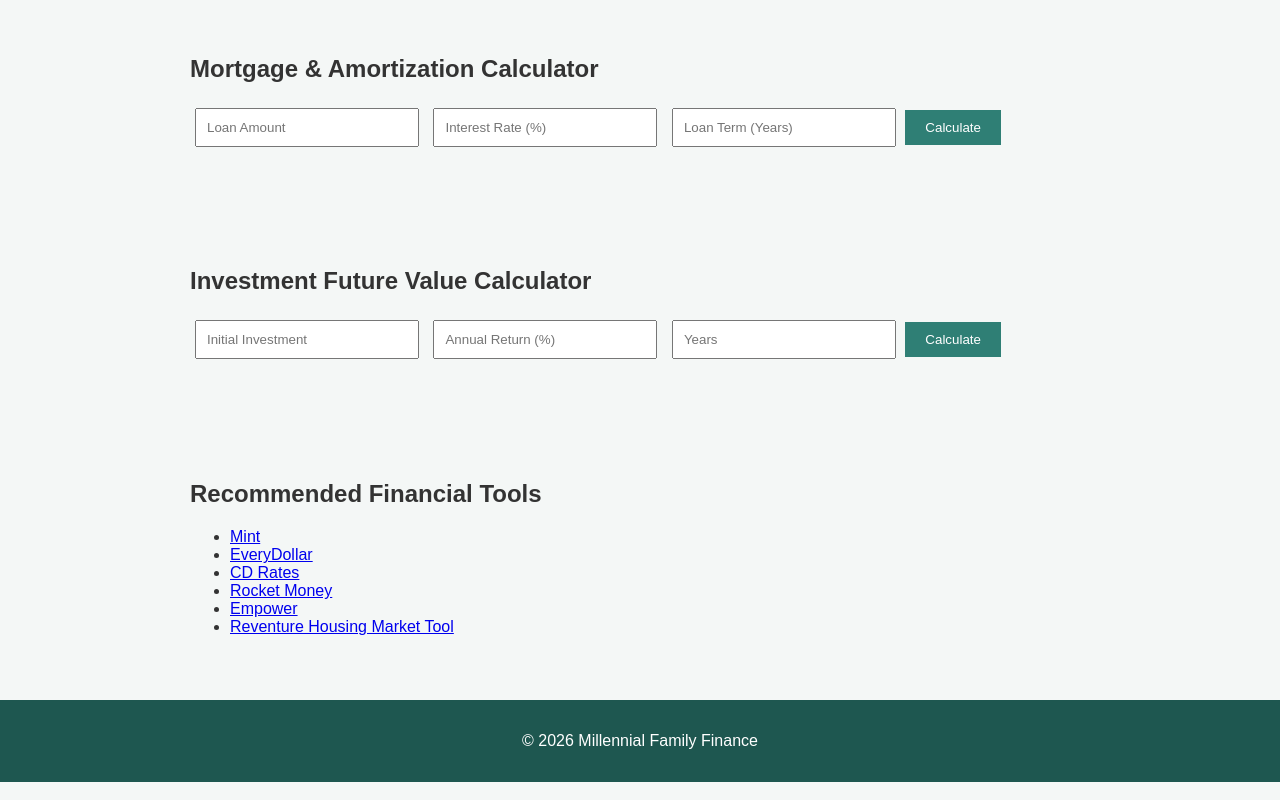
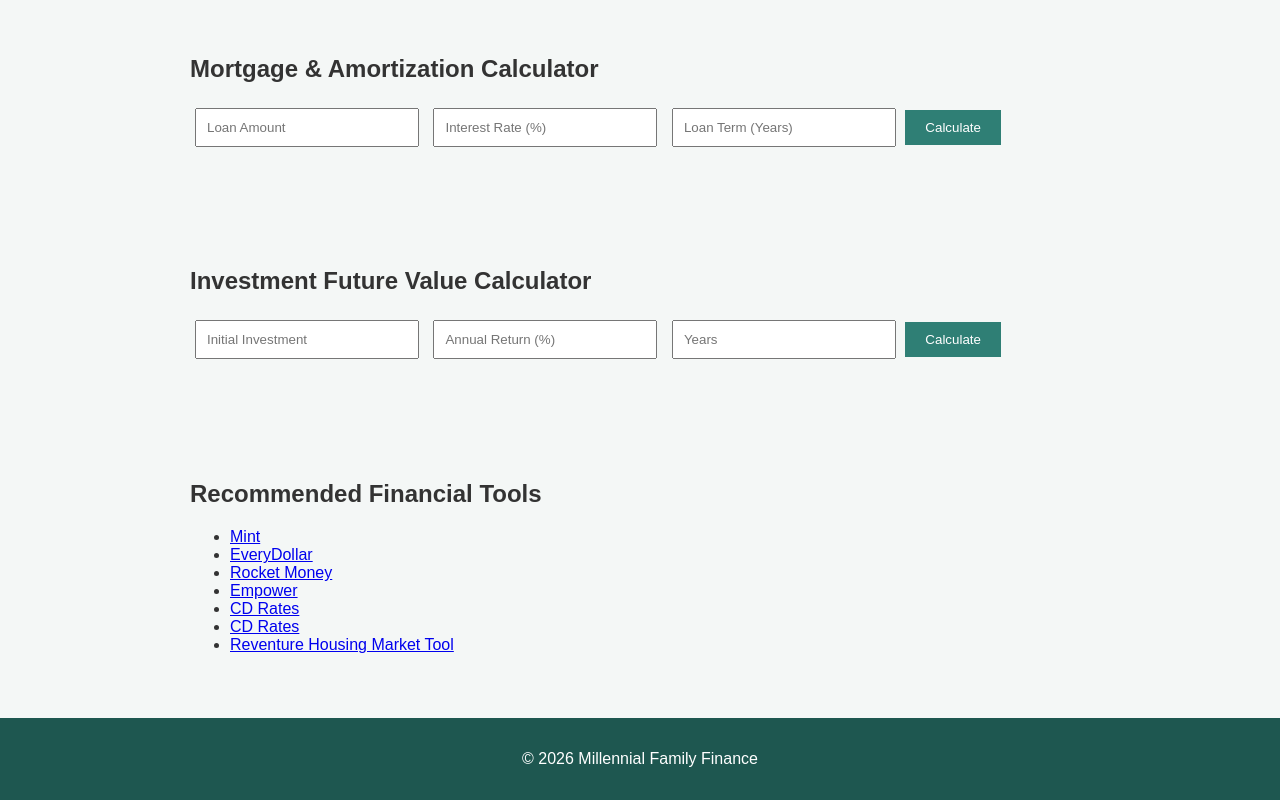
Before and after one commit to Millennial-Family-Finance/millennialfamilyfinance, a plain HTML site: page index.html in a window 1280 px wide. Shown: the part 454-1254 px from the top of the page. Drawn offline with Linux system fonts and the light colour scheme.

Commit message:
Update index.html

```diff
--- a/index.html
+++ b/index.html
@@ -59,9 +59,10 @@
 <ul>
 <li><a href="https://mint.intuit.com/" target="_blank">Mint</a></li>
 <li><a href="https://www.everydollar.com/" target="_blank">EveryDollar</a></li>
-<li><a href="https://www.bankrate.com/banking/cds/cd-rates/" target="_blank">CD Rates</a></li>
 <li><a href="https://www.rocketmoney.com/" target="_blank">Rocket Money</a></li>
 <li><a href="https://www.empower.com/" target="_blank">Empower</a></li>
+<li><a href="https://www.bankrate.com/banking/cds/cd-rates/" target="_blank">CD Rates</a></li>
+<li><a href="https://www.bankrate.com/mortgages/mortgage-rates/" target="_blank">CD Rates</a></li>
 <li><a href="https://www.reventure.app//" target="_blank">Reventure Housing Market Tool</a></li>
 </ul>
 </section>
```
